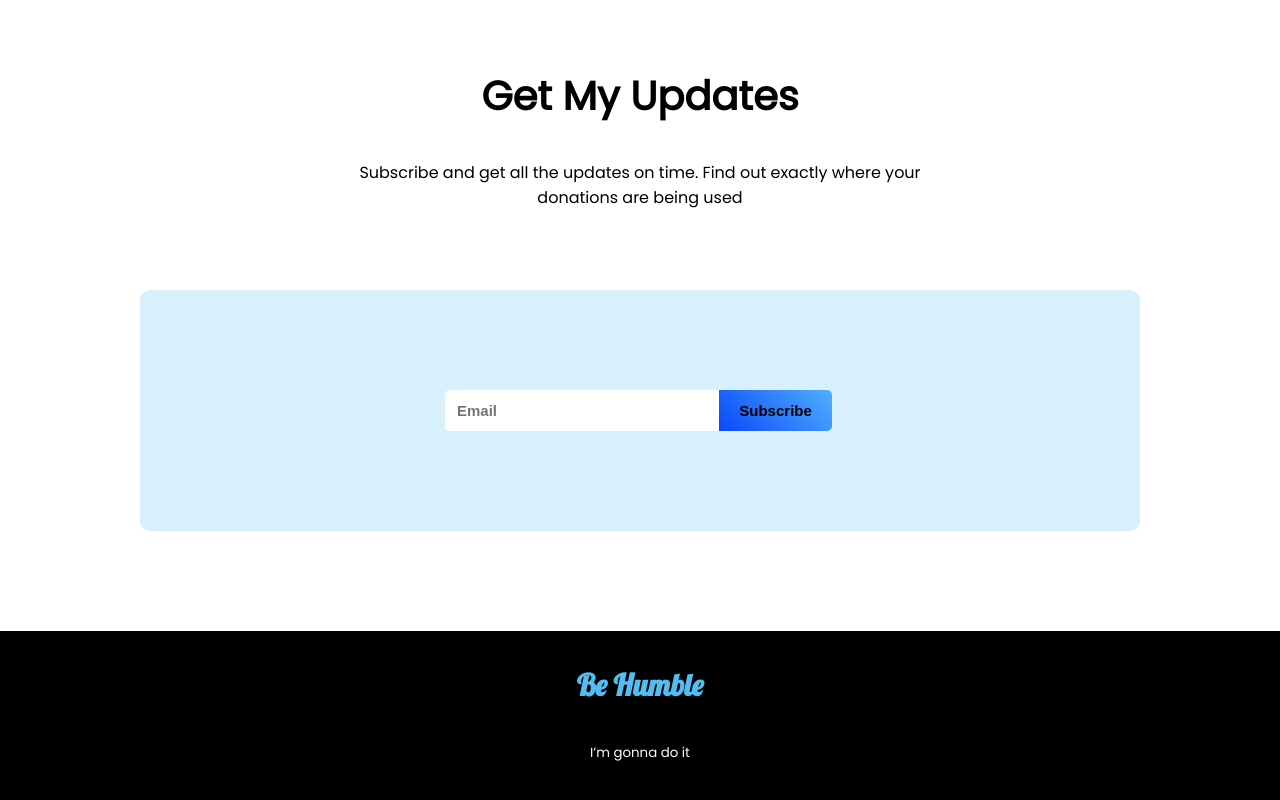
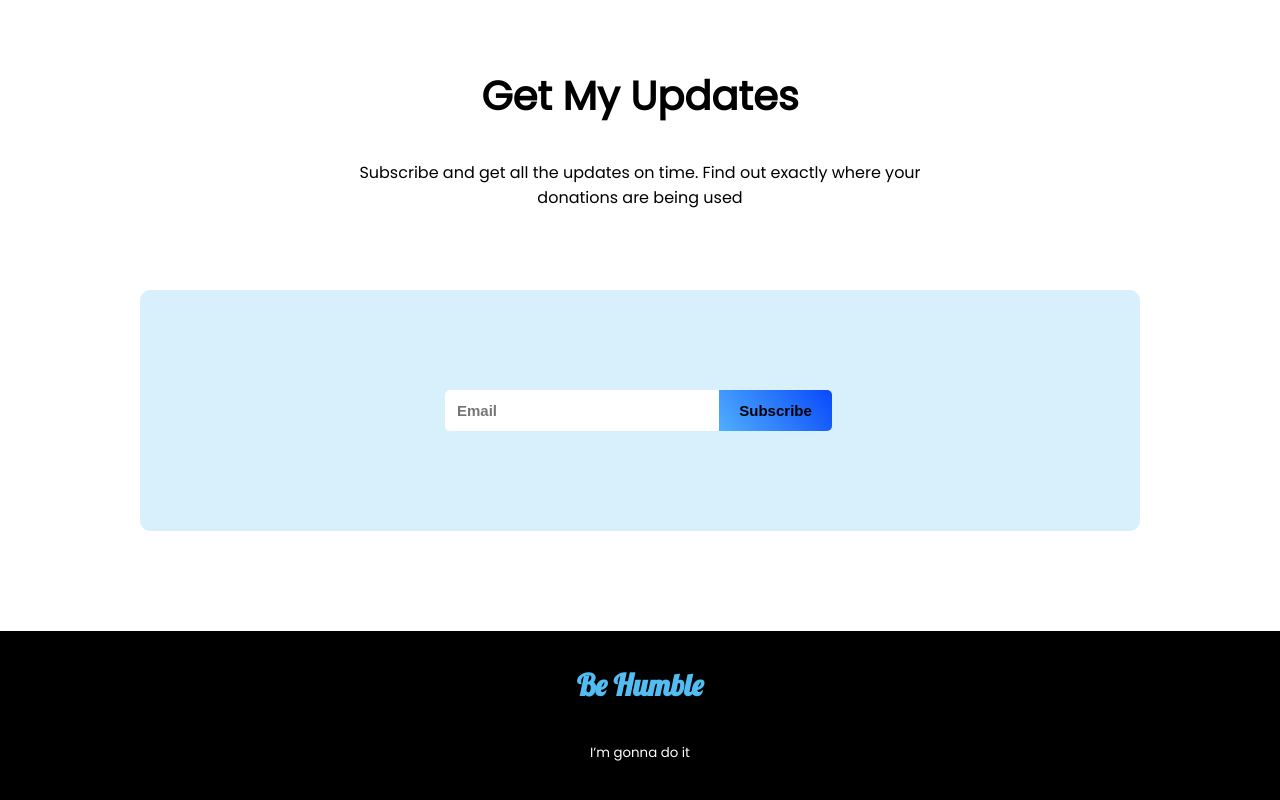
Before and after one commit to hasibul240/donet-today, a plain HTML site: page index.html in a window 1280 px wide. Shown: the part 3653-4453 px from the top of the page. Drawn offline with Linux system fonts and the light colour scheme.

Commit message:
final update done_

```diff
--- a/style.css
+++ b/style.css
@@ -188,7 +188,7 @@ p {
     font-size: 15px;
     font-weight: 600;
     border: none;
-    background-image: linear-gradient(228deg, rgb(80, 175, 253), rgb(9, 73, 250));
+    background-image: linear-gradient(53deg, rgb(80, 175, 253), rgb(9, 73, 250));
     margin-left: -4px;
     border-radius: 0px 5px 5px 0px;
 }
```
